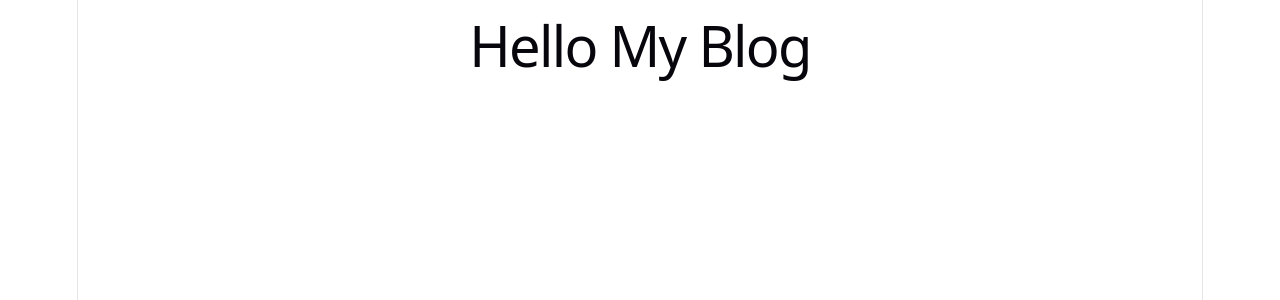
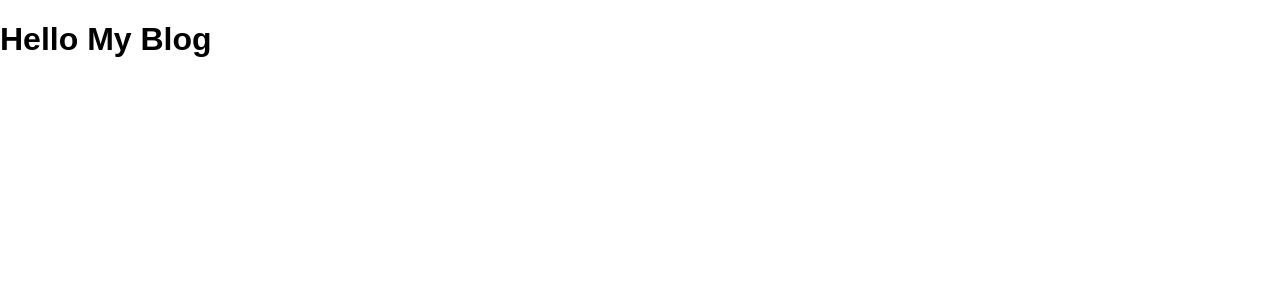
Before and after one commit to Dorian1729/my_blog, a React app in the folder frontend/: page / in a window 1280 px wide. Shown: the top 300 px of the page. Built offline with nearby package versions, Linux system fonts and the light colour scheme; the HTML template or start-up script is replaced by a standard one.

Commit message:
保留必要样式

```diff
--- a/frontend/src/index.css
+++ b/frontend/src/index.css
@@ -1,111 +1,62 @@
 :root {
-  --text: #6b6375;
-  --text-h: #08060d;
-  --bg: #fff;
-  --border: #e5e4e7;
-  --code-bg: #f4f3ec;
-  --accent: #aa3bff;
-  --accent-bg: rgba(170, 59, 255, 0.1);
-  --accent-border: rgba(170, 59, 255, 0.5);
-  --social-bg: rgba(244, 243, 236, 0.5);
-  --shadow:
-    rgba(0, 0, 0, 0.1) 0 10px 15px -3px, rgba(0, 0, 0, 0.05) 0 4px 6px -2px;
-
-  --sans: system-ui, 'Segoe UI', Roboto, sans-serif;
-  --heading: system-ui, 'Segoe UI', Roboto, sans-serif;
-  --mono: ui-monospace, Consolas, monospace;
-
-  font: 18px/145% var(--sans);
-  letter-spacing: 0.18px;
-  color-scheme: light dark;
-  color: var(--text);
-  background: var(--bg);
-  font-synthesis: none;
-  text-rendering: optimizeLegibility;
-  -webkit-font-smoothing: antialiased;
-  -moz-osx-font-smoothing: grayscale;
-
-  @media (max-width: 1024px) {
-    font-size: 16px;
-  }
+  font-family: Arial, sans-serif;
+  color: #000;
+  background: #fff;
 }
 
-@media (prefers-color-scheme: dark) {
-  :root {
-    --text: #9ca3af;
-    --text-h: #f3f4f6;
-    --bg: #16171d;
-    --border: #2e303a;
-    --code-bg: #1f2028;
-    --accent: #c084fc;
-    --accent-bg: rgba(192, 132, 252, 0.15);
-    --accent-border: rgba(192, 132, 252, 0.5);
-    --social-bg: rgba(47, 48, 58, 0.5);
-    --shadow:
-      rgba(0, 0, 0, 0.4) 0 10px 15px -3px, rgba(0, 0, 0, 0.25) 0 4px 6px -2px;
-  }
-
-  #social .button-icon {
-    filter: invert(1) brightness(2);
-  }
+* {
+  box-sizing: border-box;
 }
 
-body {
+html,
+body,
+#root {
+  width: 100%;
+  min-height: 100%;
   margin: 0;
 }
 
-#root {
-  width: 1126px;
-  max-width: 100%;
-  margin: 0 auto;
-  text-align: center;
-  border-inline: 1px solid var(--border);
-  min-height: 100svh;
-  display: flex;
-  flex-direction: column;
-  box-sizing: border-box;
+.page {
+  width: 100%;
+  min-height: 100vh;
+  display: grid;
+  place-items: center;
+  background: #fff;
+  color: #000;
 }
 
-h1,
-h2 {
-  font-family: var(--heading);
-  font-weight: 500;
-  color: var(--text-h);
+.form {
+  width: min(100% - 32px, 360px);
+  display: grid;
+  gap: 16px;
 }
 
-h1 {
-  font-size: 56px;
-  letter-spacing: -1.68px;
-  margin: 32px 0;
-  @media (max-width: 1024px) {
-    font-size: 36px;
-    margin: 20px 0;
-  }
-}
-h2 {
-  font-size: 24px;
-  line-height: 118%;
-  letter-spacing: -0.24px;
-  margin: 0 0 8px;
-  @media (max-width: 1024px) {
-    font-size: 20px;
-  }
-}
-p {
+.form-title {
   margin: 0;
+  font-size: 28px;
+  font-weight: 400;
 }
 
-code,
-.counter {
-  font-family: var(--mono);
-  display: inline-flex;
-  border-radius: 4px;
-  color: var(--text-h);
+.field {
+  display: grid;
+  gap: 6px;
+  font-size: 14px;
 }
 
-code {
-  font-size: 15px;
-  line-height: 135%;
-  padding: 4px 8px;
-  background: var(--code-bg);
+.input {
+  width: 100%;
+  padding: 12px;
+  border: 1px solid #000;
+  background: #fff;
+  color: #000;
+  font: inherit;
 }
+
+.button {
+  padding: 12px;
+  border: 1px solid #000;
+  background: #000;
+  color: #fff;
+  font: inherit;
+  cursor: pointer;
+}
```
